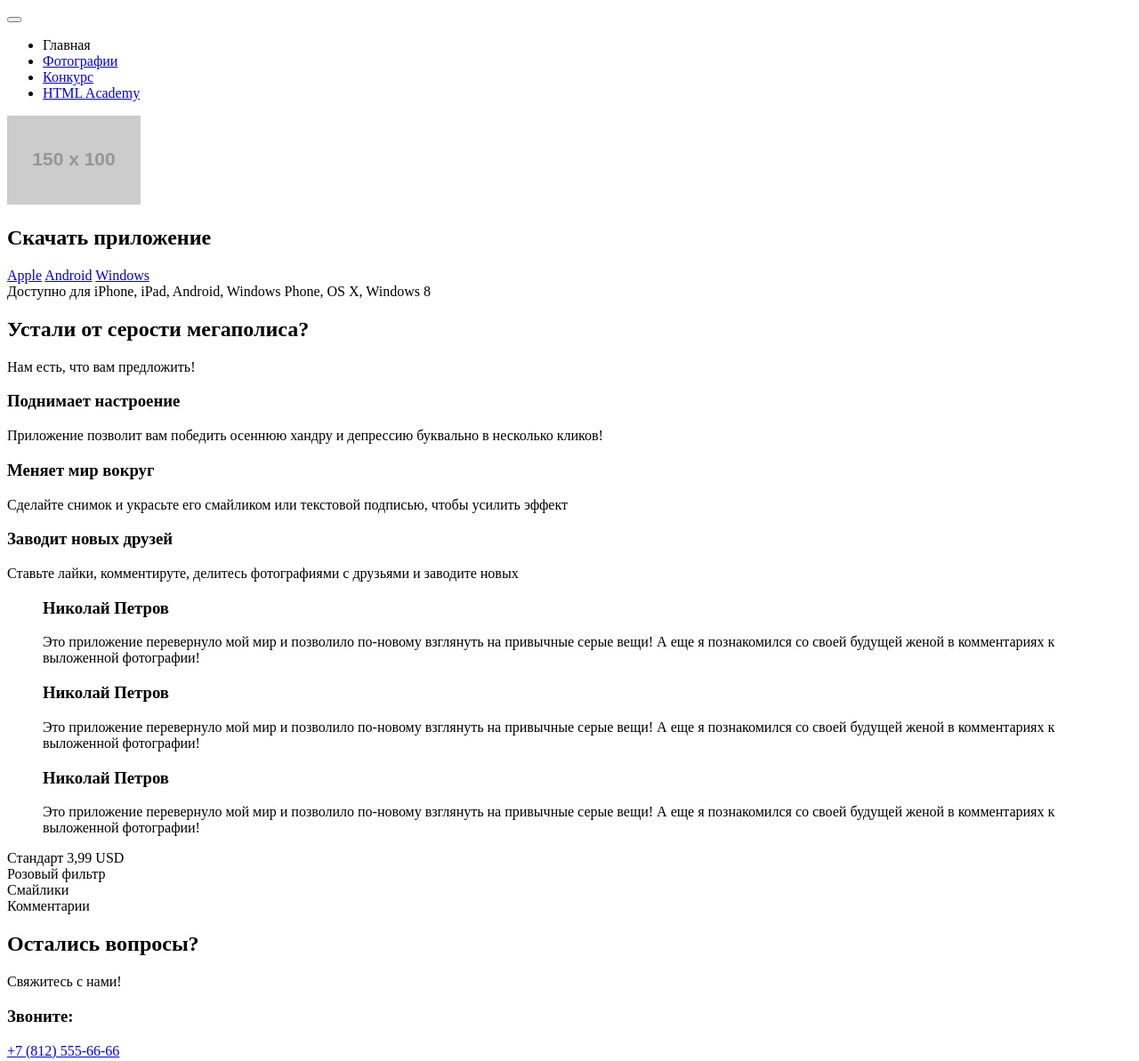
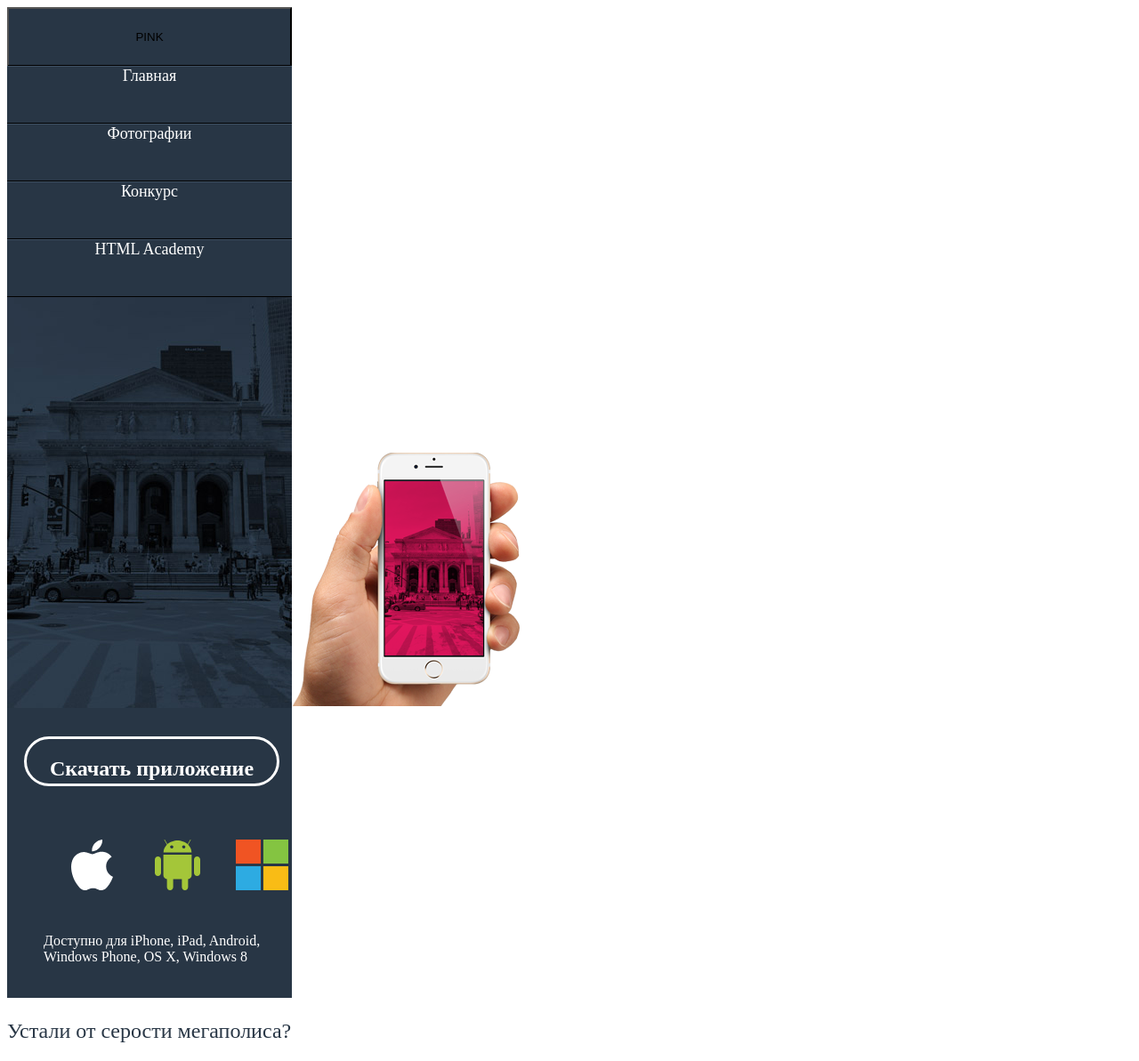
Before and after one commit to UlaLatush/823411-pink-16, a website: page source/index.html in a window 1280 px wide. Shown: the top 1193 px of the page at 89% size. Drawn offline with nearby package versions, Linux system fonts and the light colour scheme; files that its build step writes are made by us from their sources; placeholder pictures from the web are drawn by us.

Commit message:
first draft

```diff
--- a/source/index.html
+++ b/source/index.html
@@ -3,39 +3,49 @@
 <head>
   <meta charset="utf-8">
   <title>HTML Academy: Пинк</title>
+  <link rel="stylesheet" type="text/css" href="css/style.css" />
 </head>
 <body>
 <header class="page-header">
   <nav class="main-nav">
-    <button class="main-nav__toggle" type="button"><span></span></button>
+    <button class="main-nav__toggle" type="button"><span>PINK</span></button>
     <ul class="main-nav__list">
-      <li class="main-nav__item main-nav__item--active"><a class="main-nav__link">Главная</a></li>
+      <li class="main-nav__item main-nav__item--active"><a class="main-nav__link" href="index.html">Главная</a></li>
       <li class="main-nav__item"><a class="main-nav__link" href="#">Фотографии</a></li>
       <li class="main-nav__item"><a class="main-nav__link" href="#">Конкурс</a></li>
       <li class="main-nav__item"><a class="main-nav__link" href="http://www.htmlacademy.ru">HTML Academy</a></li>
     </ul>
   </nav>
   <a class="page-header__logo">
-    <img class="page-header__logo-image" src="http://placehold.it/150x100" alt="Изображение смартфона">
+    <img class="page-header__logo--image" src="img/bg-back-mobile@1x.jpg" alt="Изображение здания">
+    <img class="page-header__logo--image2" src="img/iphone-hand-mobile@1x.png" alt="Изображение смартфона">
   </a>
 </header>
 <main class="page-main">
   <section class="downloads">
-    <h2 class="downloads__title">Скачать приложение</h2>
+    <div class="downloads__title--wrap">
+      <h2 class="downloads__title">Скачать приложение</h2>
+    </div>
     <div class="downloads__type">
-      <a class="downloads__type downloads__type--apple" href="#" title="Скачать для iPhone и iPad">Apple</a>
-      <a class="downloads__type downloads__type--android" href="#" title="Скачать для Android">Android</a>
-      <a class="downloads__type downloads__type--windows" href="#" title="Скачать для Windows Phone">Windows</a>
+      <a class="downloads__type downloads__type--apple" href="#" title="Скачать для iPhone и iPad">
+        <img class="downloads__type--image" src="img/logo-apple.svg">
+      </a>
+      <a class="downloads__type downloads__type--android" href="#" title="Скачать для Android">
+        <img class="downloads__type--image" src="img/logo-android.svg">
+      </a>
+      <a class="downloads__type downloads__type--windows" href="#" title="Скачать для Windows Phone">
+        <img class="downloads__type--image" src="img/logo-microsoft.svg">
+      </a>
     </div>
-  </section>
-  <div class="downloads__info">
+  <div class="downloads downloads__info">
     Доступно для iPhone, iPad, Android, Windows Phone, OS X, Windows 8
   </div>
+  </section>
   <section class="offers">
     <div class="offers__area">
-      <h2 class="offers__title">
+      <p class="offers__title">
         Устали от серости мегаполиса?
-      </h2>
+      </p>
       <p class="offers__caption">Нам есть, что вам предложить!</p>
     </div>
     <div class="offers__value">
@@ -52,6 +62,7 @@
         <p class="offers__info">Ставьте лайки, комментируте, делитесь фотографиями с друзьями и заводите новых</p>
       </div>
     </div>
+    <img class="offers__value--image" src="img/iphone-screen-mobile@1x.png">
   </section>
   <section class="reviews">
     <blockquote class="reviews__cite">
--- /dev/null
+++ b/source/less/style.less
@@ -0,0 +1,126 @@
+@main-color: #283645;
+@white: #ffffff;
+@blue: #283645;
+@grey: #f2f2f2;
+@darkgrey: #3e5063;
+@black: #000000;
+
+body {
+  width: 320px;
+  color: @blue;
+}
+
+.page-header {
+  background-color: @main-color;
+  color: @white;
+}
+
+.main-nav {
+  display: flex;
+  flex-direction: column;
+  justify-content: flex-start;
+  margin-bottom: 0;
+  color: @white;
+}
+
+.main-nav__list {
+  display: flex;
+  flex-direction: column;
+  margin-top: 0;
+  margin-bottom: 0;
+  padding: 0;
+  list-style-type: none;
+}
+
+.main-nav__item {
+  height: 63px;
+  width: 320px;
+  text-align: center;
+  vertical-align: center;
+  border-bottom: 1px solid @black;
+  border-top: 1px solid @darkgrey;
+}
+
+.main-nav__toggle {
+  height: 66px;
+  background-color: @main-color;
+  border-bottom: 1px solid @black;
+}
+
+.main-nav__link {
+  color: @white;
+  font-size: 18px;
+  text-decoration: none;
+}
+
+.page-header__logo--image {
+  position: relative;
+}
+
+.page-header__logo--image2 {
+  position: absolute;
+  top: 508px;
+}
+
+.downloads {
+  display: flex;
+  flex-direction: column;
+  justify-content: center;
+  color: @white;
+  background-color: @main-color;
+}
+
+.downloads__type {
+  color: @white;
+  display: flex;
+  width: 225px;
+  justify-content: center;
+  margin-top: 30px;
+  margin-bottom: 22px;
+  margin-left: 52px;
+}
+
+.downloads__title--wrap {
+  width: 281px;
+  height: 50px;
+  text-align: center;
+  margin-left: 19px;
+  margin-top: 28px;
+  border: 3px solid @white;
+  border-radius: 45px;
+}
+
+.downloads__info {
+  height: 45px;
+  width: 245px;
+  margin-right: 45px;
+  margin-bottom: 32px;
+  margin-left: 41px;
+}
+
+.offers__area {
+  background-color: @white;
+  height: 217px;
+  font-size: 24px;
+}
+
+.offers__value {
+  display: flex;
+  flex-direction: column;
+  background-color: @grey;
+  font-size: 14px;
+}
+//СТИЛИ ДЛЯ photo
+
+.preview-page__image {
+  position: relative;
+}
+
+.preview-page__title {
+  position: absolute;
+  top: 360px;
+  left: 75px;
+  width: 100%;
+  color: @white;
+  font-size: 24px;
+}
```
Also changed, not shown: source/photo.html (+7 -5 lines).
